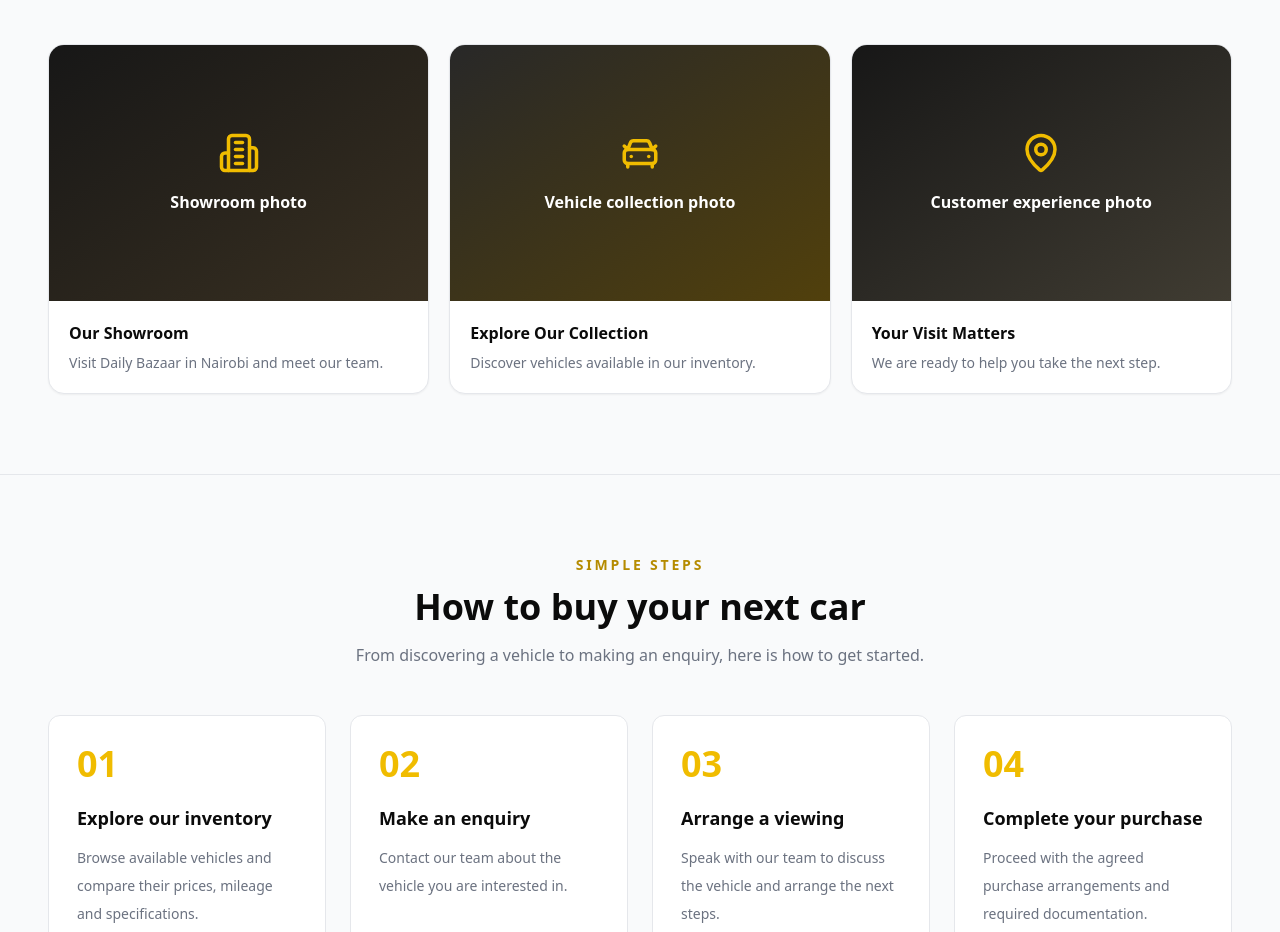
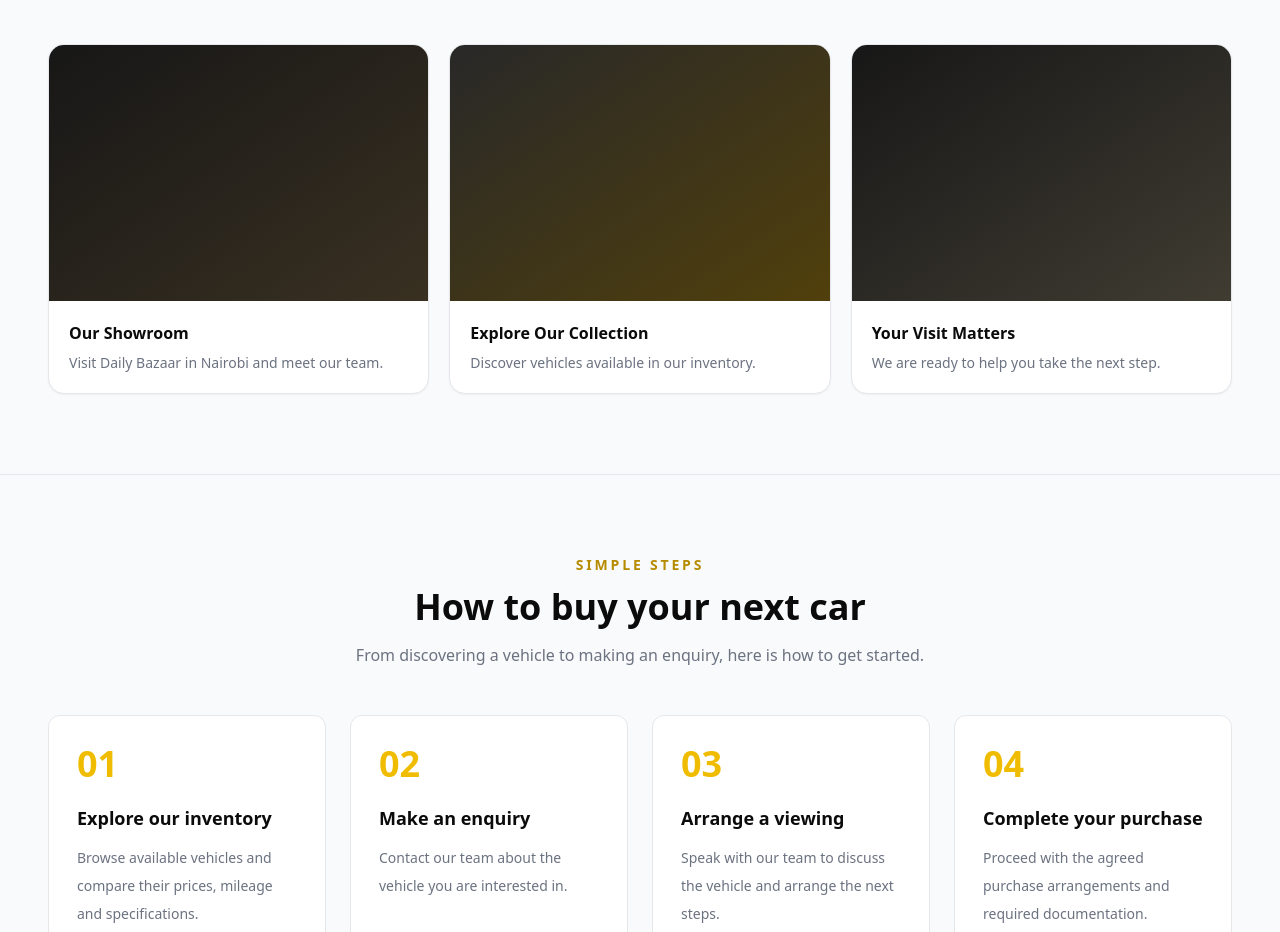
Before and after one commit to kiprotichon/dealership-nextjs, a Next.js app: page / in a window 1280 px wide. Shown: the part 3521-4453 px from the top of the page. Built offline with nearby package versions, Linux system fonts and the light colour scheme; no server answers; the database is empty.

Commit message:
fix: remove placeholder content from HomePage component

```diff
--- a/src/app/page.tsx
+++ b/src/app/page.tsx
@@ -521,8 +521,7 @@ export default async function HomePage() {
       {/* Placeholder 1: Showroom */}
       <div className="group overflow-hidden rounded-2xl border border-gray-200 bg-white shadow-sm">
         <div className="flex h-64 flex-col items-center justify-center bg-gradient-to-br from-[#171717] to-[#393021] text-center text-white transition duration-300 group-hover:brightness-110">
-          <Building2 size={42} className="text-[#f0bc00]" />
-          <p className="mt-4 font-bold">Showroom photo</p>
+
 
         </div>
         <div className="p-5">
@@ -536,8 +535,7 @@ export default async function HomePage() {
       {/* Placeholder 2: Vehicles */}
       <div className="group overflow-hidden rounded-2xl border border-gray-200 bg-white shadow-sm">
         <div className="flex h-64 flex-col items-center justify-center bg-gradient-to-br from-[#282828] to-[#51400c] text-center text-white transition duration-300 group-hover:brightness-110">
-          <CarFront size={42} className="text-[#f0bc00]" />
-          <p className="mt-4 font-bold">Vehicle collection photo</p>
+
 
         </div>
         <div className="p-5">
@@ -551,8 +549,7 @@ export default async function HomePage() {
       {/* Placeholder 3: Customer experience */}
       <div className="group overflow-hidden rounded-2xl border border-gray-200 bg-white shadow-sm">
         <div className="flex h-64 flex-col items-center justify-center bg-gradient-to-br from-[#171717] to-[#403c32] text-center text-white transition duration-300 group-hover:brightness-110">
-          <MapPin size={42} className="text-[#f0bc00]" />
-          <p className="mt-4 font-bold">Customer experience photo</p>
+
 
         </div>
         <div className="p-5">
@@ -560,6 +557,7 @@ export default async function HomePage() {
           <p className="mt-2 text-sm text-gray-500">
             We are ready to help you take the next step.
           </p>
+
         </div>
       </div>
 
```
